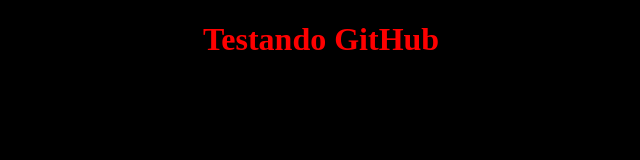
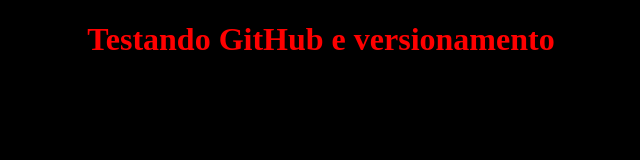
Before and after one commit to Tainaraarodrigues/curso-html, a plain HTML site: page teste/teste.html in a window 1280 px wide. Shown: the whole page, without its empty margins (319-959 px from the left). Drawn offline with Linux system fonts and the light colour scheme.

Commit message:
versionamento

```diff
--- a/teste/teste.html
+++ b/teste/teste.html
@@ -14,6 +14,6 @@
         </style>
     </head>
     <body>
-        <h1>Testando GitHub </h1>
+        <h1>Testando GitHub e versionamento</h1>
     </body>
 </html>
```
